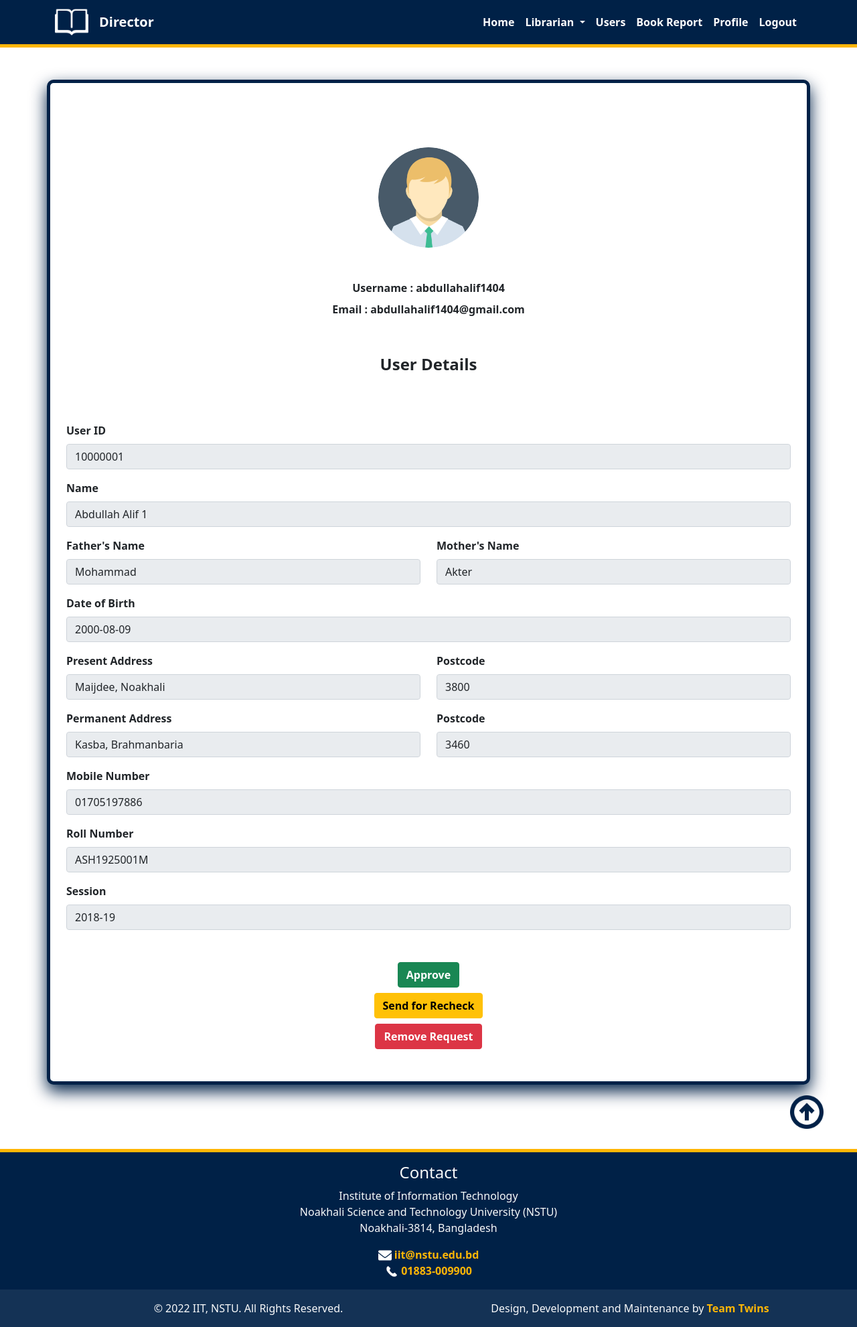
After one commit to IIT-NSTU/IIT-Library-2.0, a PHP site: page /directorUserDetails.php?userID=10000001 in a window 1280 px wide. The commit adds this page. Shown: the whole page at 67% size. Run offline with PHP 8.4, Linux system fonts and the light colour scheme; a user stored in the database is signed in; data comes from the database, SQL or seed files in the repository.

```diff
--- a/Source Code/css/style.css
+++ b/Source Code/css/style.css
@@ -130,3 +130,7 @@ table {
     margin-bottom: 30px;
     margin-left: auto;
 }
+
+td{
+    word-wrap: break-word;
+}
--- /dev/null
+++ b/Source Code/directorUserDetails.php
@@ -0,0 +1,155 @@
+<?php
+    session_start();
+    require_once('inc/header.php');
+    require_once('inc/config.php');
+    require_once('inc/functions.php');
+?>
+
+<?php
+    if(!isset($_SESSION['adminSession'])) {
+        header("location: index.php");
+    }
+?>
+
+<!-- Body Starts -->
+<body>
+    <?php
+        require_once('inc/directorNavbar.php');
+    ?>
+
+    <?php
+        $userID = $_GET['userID'];
+        global $conn;
+        $sql = "SELECT * FROM `user` where user_id = '{$userID}'";
+        $result = $conn->query($sql);
+        $row = $result->fetch_assoc();
+    ?>
+
+                    <!-- <main> -->
+                        <div class='container mt-5 mb-3'>
+                            <div class='row justify-content-center rounded-border-white-background'>
+                                <div class='row'>
+                                    <div class='d-flex flex-column align-items-center text-center p-3 py-5'>
+                                        <img class='rounded-circle mt-5' width='150px' src='res/profile.png'>
+                                        <span class='form-label mt-5'>Username : <?php echo $row['username']; ?></span>
+                                        <span class='form-label'>Email : <?php echo $row['email_address']; ?></span>
+                                    </div>
+                                </div>
+                                <div class='row'>
+                                    <div>
+                                        <div class='d-flex justify-content-center mb-5'>
+                                            <h4 class='form-label'>User Details</h4>
+                                        </div>
+                                            <div class='row'>
+                                                <div class='col-md-12 mt-3'>
+                                                    <label class='form-label'>User ID</label>
+                                                    <input type='text' class='form-control' name='phone' value='<?php echo $row['user_id']; ?>' disabled>
+                                                </div>
+                                            </div>
+                                            <div class='row'>
+                                                <div class='col-md-12 mt-3'>
+                                                    <label class='form-label'>Name</label>
+                                                    <input type='text' class='form-control' name='phone' value='<?php echo $row['name']; ?>' disabled>
+                                                </div>
+                                            </div>
+                                            <div class='row'>
+                                                <div class='col-md-6 mt-3'>
+                                                    <label class='form-label'>Father's Name</label>
+                                                    <input type='text' class='form-control' name='present_address' value='<?php echo $row['father_name']; ?>' disabled>
+                                                </div>
+                                                <div class='col-md-6 mt-3'>
+                                                    <label class='form-label'>Mother's Name</label>
+                                                    <input type='text' class='form-control' name='present_address_post_code' value='<?php echo $row['mother_name']; ?>' disabled>
+                                                </div>
+                                            </div>
+                                            <div class='row'>
+                                                <div class='col-md-12 mt-3'>
+                                                    <label class='form-label'>Date of Birth</label>
+                                                    <input type='text' class='form-control' name='phone' value='<?php echo $row['date_of_birth']; ?>' disabled>
+                                                </div>
+                                            </div>
+                                            <div class='row'>
+                                                <div class='col-md-6 mt-3'>
+                                                    <label class='form-label'>Present Address</label>
+                                                    <input type='text' class='form-control' name='present_address' value='<?php echo $row['present_address']; ?>' disabled>
+                                                </div>
+                                                <div class='col-md-6 mt-3'>
+                                                    <label class='form-label'>Postcode</label>
+                                                    <input type='number' class='form-control' name='present_address_post_code' value='<?php echo $row['pr_post_code']; ?>' disabled>
+                                                </div>
+                                            </div>
+                                            <div class='row'>
+                                                <div class='col-md-6 mt-3'>
+                                                    <label class='form-label'>Permanent Address</label>
+                                                    <input type='text' class='form-control' name='permanent_address' value='<?php echo $row['permanent_address']; ?>' disabled>
+                                                </div>
+                                                <div class='col-md-6 mt-3'>
+                                                    <label class='form-label'>Postcode</label>
+                                                    <input type='number' class='form-control' name='permanent_address_post_code' value='<?php echo $row['pa_post_code']; ?>' disabled>
+                                                </div>
+                                            </div>
+                                            <div class='row'>
+                                                <div class='col-md-12 mt-3'>
+                                                    <label class='form-label'>Mobile Number</label>
+                                                    <input type='text' class='form-control' name='phone' value='<?php echo $row['mobile_number']; ?>' disabled>
+                                                </div>
+                                            </div>
+                                            <?php
+                                                if($row['roll_number'] != "") {
+                                                    echo "<div class='row'>
+                                                            <div class='col-md-12 mt-3'>
+                                                                <label class='form-label'>Roll Number</label>
+                                                                <input type='text' class='form-control' name='phone' value='{$row['roll_number']}' disabled>
+                                                            </div>
+                                                          </div>
+                                                          <div class='row'>
+                                                            <div class='col-md-12 mt-3'>
+                                                                <label class='form-label'>Session</label>
+                                                                <input type='text' class='form-control' name='phone' value='{$row['session']}' disabled>
+                                                            </div>
+                                                          </div>";
+                                                } else {
+                                                    echo "<div class='row'>
+                                                            <div class='col-md-12 mt-3'>
+                                                                <label class='form-label'>Personal Identification Number</label>
+                                                                <input type='text' class='form-control' name='phone' value='{$row['pin']}' disabled>
+                                                            </div>
+                                                          </div>
+                                                          <div class='row'>
+                                                            <div class='col-md-12 mt-3'>
+                                                                <label class='form-label'>Designation</label>
+                                                                <input type='text' class='form-control' name='phone' value='{$row['designation']}' disabled>
+                                                            </div>
+                                                          </div>";
+                                                }
+
+                                            ?>
+                                            <form action="directorUsers.php" method="POST">
+                                                <div class='mt-5 text-center'>
+                                                    <button class='btn btn-success fw-bold' type='submit' name="approve" value='<?php echo $userID;?>'>Approve</button>
+                                                </div>
+                                                <div class='mt-2 text-center'>
+                                                    <button class='btn btn-warning fw-bold' type='submit' name="recheck" value='<?php echo $userID;?>'>Send for Recheck</button>
+                                                </div>
+                                                <div class='mt-2 mb-5 text-center'>
+                                                    <button class='btn btn-danger fw-bold' type='submit' name="remove_request" value='<?php echo $userID;?>'>Remove Request</button>
+                                                </div>
+                                            </form>
+                                    </div>
+                                </div>
+                            </div>
+                        </div>
+                    <!-- </main> -->
+
+</body>
+<!-- Body Ends -->
+
+<section class="goTopButton">
+    <a href="#">
+        <img src="res/top.png" alt="top" width="50px">
+    </a>
+</section>
+
+<?php
+    require_once('inc/footer.php');
+?>
--- a/Source Code/inc/directorNavbar.php
+++ b/Source Code/inc/directorNavbar.php
@@ -5,7 +5,7 @@
                 <img src="res/favicon.png"" width="50px" alt="Book Icon">
             </a>
             <span class="navbar-brand mr-2">
-                User
+                Director
             </span>
 
             <button class="navbar-toggler" type="button" data-bs-toggle="collapse" data-bs-target="#navbarSupportedContent" aria-controls="navbarSupportedContent" aria-expanded="false" aria-label="Toggle navigation">
@@ -15,7 +15,19 @@
             <div class="collapse navbar-collapse" id="navbarSupportedContent">
                 <ul class="navbar-nav" style="margin-left: auto;">
                     <li class="nav-item"><a class="nav-link" href="directorHome.php">Home</a></li>
-                    <li class="nav-item"><a class="nav-link" href="directorLibrarian.php">Add Librarian</a></li>
+                    <div class="collapse navbar-collapse" id="navbarNavDarkDropdown">
+                        <ul class="navbar-nav">
+                            <li class="nav-item dropdown">
+                                <a class="nav-link dropdown-toggle" href="#" id="navbarDarkDropdownMenuLink" role="button" data-bs-toggle="dropdown">
+                                    Librarian
+                                </a>
+                                <ul class="dropdown-menu dropdown-menu-dark" aria-labelledby="navbarDarkDropdownMenuLink">
+                                    <li><a class="dropdown-item" href="directorLibrarian.php">Add</a></li>
+                                    <li><a class="dropdown-item" href="directorRemoveLibrarian.php">Remove</a></li>
+                                </ul>
+                            </li>
+                        </ul>
+                    </div>
                     <li class="nav-item"><a class="nav-link" href="directorUsers.php">Users</a></li>
                     <li class="nav-item"><a class="nav-link" href="directorBookReport.php">Book Report</a></li>
                     <li class="nav-item"><a class="nav-link" href="directorProfile.php">Profile</a></li>
--- a/Source Code/login.php
+++ b/Source Code/login.php
@@ -33,7 +33,7 @@
             $location = "";
 
             if ($type == "user") {
-                $sql = "SELECT user_id FROM `user` WHERE username = '$username' && password = '$password'";
+                $sql = "SELECT user_id FROM `user` WHERE username = '$username' && password = '$password' && status = 'approved'";
                 $result = $conn->query($sql);
 
                 if ($result->num_rows == 1) {
@@ -61,6 +61,8 @@
                     $_SESSION['showMessage'] = 1;
                     $_SESSION['adminSession'] = "admin";
                     header('location: directorHome.php');
+                } else {
+                    outputMessage("Warning!!!", "Please Give Correct Information.", "danger");
                 }
             }
 
```
Also changed, not shown: Source Code/directorRemoveLibrarian.php (added, +94 -0 lines), Source Code/directorUsers.php (+58 -1 lines), Source Code/inc/librarianNavbar.php (+12 -2 lines), Source Code/inc/userNavbar.php (+12 -0 lines), Source Code/librarianNewBookRequests.php (added, +138 -0 lines), Source Code/newBookRequests.php (deleted, +0 -29 lines), Source Code/register.php (+4 -3 lines), Source Code/userNewBookRequest.php (+8 -11 lines), Source Code/userWatchNewBookRequests.php (added, +94 -0 lines).
